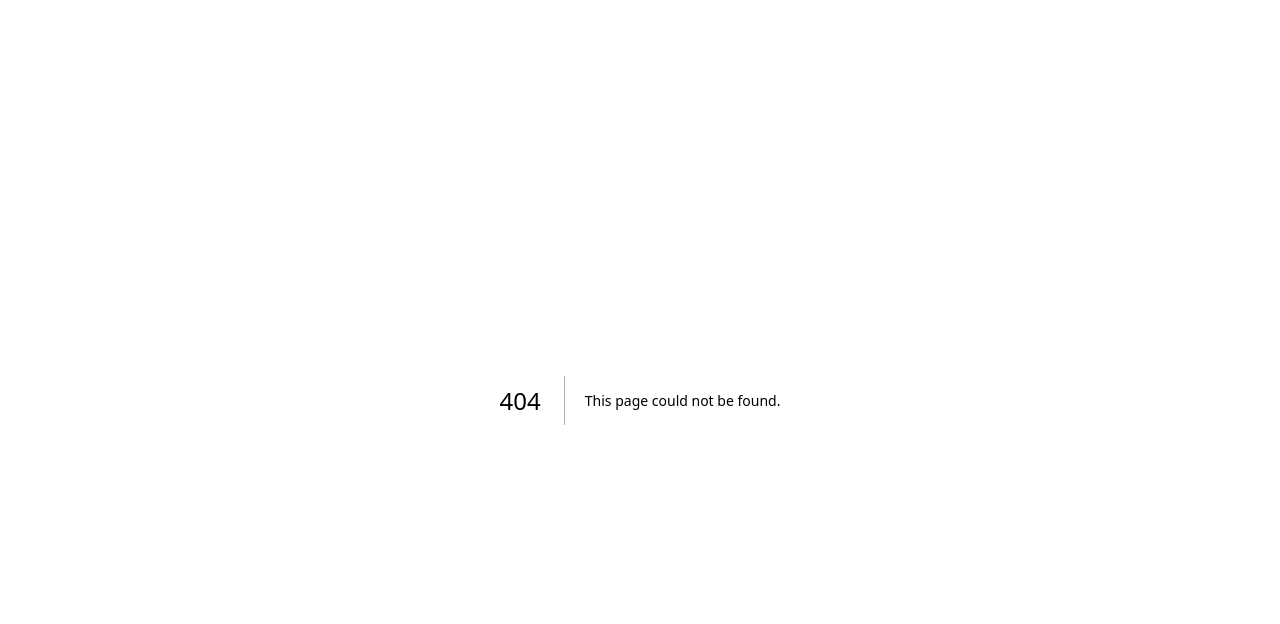
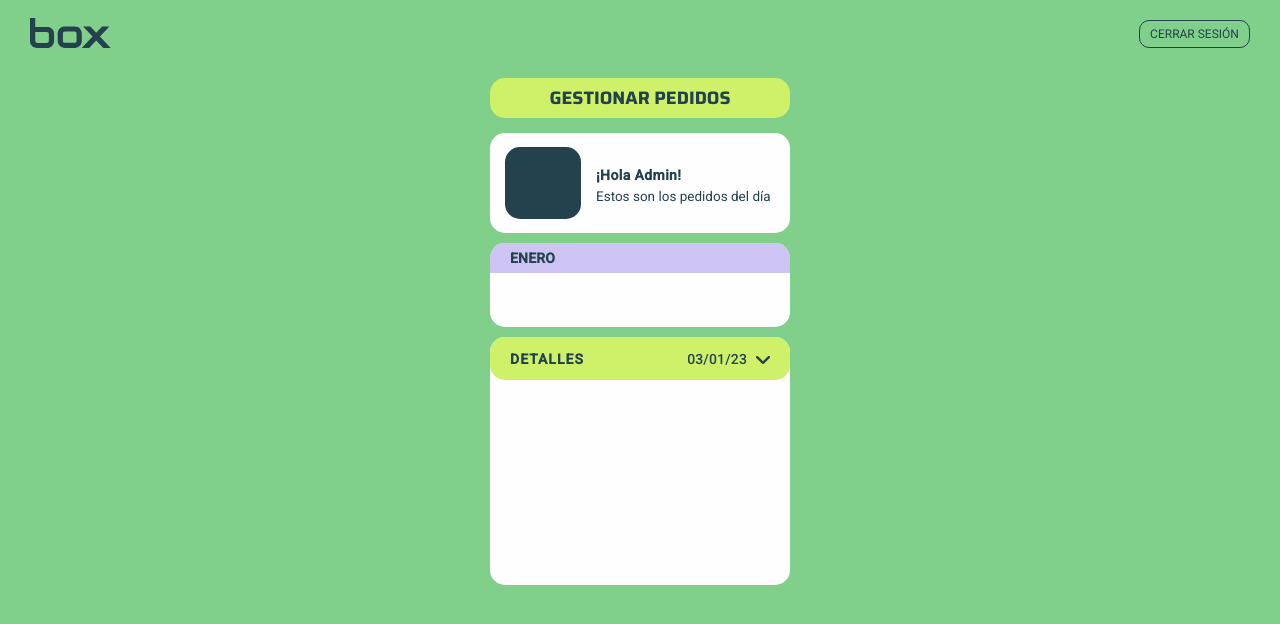
Before and after one commit to JuanPiPem/BoxDeliveryFrontend, a Next.js app: page /manage-orders in a window 1280 px wide. Before the commit this address had no page. Shown: the top 624 px of the page. Built offline with nearby package versions, Linux system fonts and the light colour scheme.

Commit message:
add manage orders component and fix styles

```diff
--- a/package.json
+++ b/package.json
@@ -29,7 +29,6 @@
     "eslint-plugin-react": "^7.33.2",
     "husky": "^8.0.0",
     "lint-staged": "^15.2.0",
-    "prop-types": "^15.8.1",
     "sass": "^1.69.7",
     "typescript": "5.3.3"
   }
--- a/src/app/globals.scss
+++ b/src/app/globals.scss
@@ -1,4 +1,4 @@
-$ligth-green: #80cf8b;
+$light-green: #80cf8b;
 $dark-green: #24424d;
 $light-yellow: #cef169;
 $light-violet: #cec4f4;
--- /dev/null
+++ b/src/app/manage-orders/page.tsx
@@ -0,0 +1,8 @@
+import ManageOrders from "components/manageOrders/ManageOrders";
+import React from "react";
+
+const page = () => {
+  return <ManageOrders />;
+};
+
+export default page;
--- a/src/assets/img/LeftArrow.tsx
+++ b/src/assets/img/LeftArrow.tsx
@@ -11,8 +11,8 @@ export default function LeftArrow(props: { width?: number; height?: number }) {
       xmlns="http://www.w3.org/2000/svg"
     >
       <path
-        fill-rule="evenodd"
-        clip-rule="evenodd"
+        fillRule="evenodd"
+        clipRule="evenodd"
         d="M14.0366 7.35815C14.5807 7.29356 15 6.88545 15 6.39162C15 5.85291 14.501 5.41619 13.8854 5.41619L3.90271 5.41619L7.6712 1.85182L7.78193 1.73048C8.11426 1.30686 8.07879 0.704673 7.67464 0.319076C7.23007 -0.10508 6.50774 -0.106542 6.06127 0.315812L0.335864 5.732L0.224835 5.85371C-0.108248 6.27866 -0.0712385 6.88289 0.335864 7.268L6.06127 12.6842L6.18946 12.7889C6.63678 13.1028 7.27048 13.0665 7.67464 12.6809L7.78482 12.5591C8.11525 12.1342 8.07708 11.5321 7.6712 11.1482L3.67578 7.36706L13.8854 7.36706L14.0366 7.35815Z"
         fill="#24424D"
       />
--- a/src/commons/header/Header.tsx
+++ b/src/commons/header/Header.tsx
@@ -1,24 +1,28 @@
 import React from "react";
 import s from "./header.module.scss";
 import { Saira } from "next/font/google";
-import PropTypes from "prop-types";
 import LeftArrow from "assets/img/LeftArrow";
 
 const saira = Saira({ weight: "700", subsets: ["latin"] });
 
-const Header = ({ text = "" }): JSX.Element => {
+const Header: React.FC<Props> = ({ text, showArrow = true }): JSX.Element => {
+  const contentStyles = showArrow
+    ? { justifyContent: "space-between" }
+    : { justifyContent: "center" };
   return (
     <div className={`${s.headerContainer} ${saira.className}`}>
       <div className={s.contentContainer}>
-        <div className={s.content}>
+        <div className={s.content} style={contentStyles}>
           {text}
-          <LeftArrow />
+          {showArrow && <LeftArrow />}
         </div>
       </div>
     </div>
   );
 };
-Header.propTypes = {
-  text: PropTypes.string.isRequired,
+
+type Props = {
+  text: string;
+  showArrow?: boolean;
 };
 export default Header;
--- a/src/commons/header/header.module.scss
+++ b/src/commons/header/header.module.scss
@@ -7,6 +7,7 @@
 .contentContainer {
   height: 100%;
   width: 100%;
+  margin: 30px 0px 5px 0px;
   display: flex;
   justify-content: center;
   align-items: center;
--- /dev/null
+++ b/src/components/manageOrders/ManageOrders.tsx
@@ -0,0 +1,41 @@
+import React from "react";
+import s from "./manageOrders.module.scss";
+import Navbar from "commons/navbar/Navbar";
+import Header from "commons/header/Header";
+import DeployArrowDown from "assets/img/DeployArrowDown";
+
+const ManageOrders = () => {
+  return (
+    <div className={s.outerContainer}>
+      <Navbar />
+      <Header text="Gestionar pedidos" showArrow={false} />
+      <div className={s.welcomeCardContainer}>
+        <div className={s.welcomeCard}>
+          <div className={s.profileImage} />
+          <div className={s.textContainer}>
+            <h5>¡Hola Admin!</h5>
+            <p>Estos son los pedidos del día</p>
+          </div>
+        </div>
+      </div>
+      <div className={s.calendarCard}>
+        <div className={s.header}>
+          <h5>Enero</h5>
+        </div>
+        <div className={s.dates}></div>
+      </div>
+      <div className={s.detailsContainer}>
+        <div className={s.header}>
+          <h5>Detalles</h5>
+          <div className={s.dateContainer}>
+            <h6>03/01/23</h6>
+            <DeployArrowDown />
+          </div>
+        </div>
+        <div className={s.info}></div>
+      </div>
+    </div>
+  );
+};
+
+export default ManageOrders;
--- /dev/null
+++ b/src/components/manageOrders/manageOrders.module.scss
@@ -0,0 +1,116 @@
+@import "../../app/globals.scss";
+
+.outerContainer {
+  width: 100%;
+  height: 100vh;
+  display: flex;
+  flex-direction: column;
+  align-items: center;
+  background-color: $light-green;
+}
+
+.welcomeCardContainer {
+  width: 300px;
+  height: 100px;
+  display: flex;
+  justify-content: center;
+  align-items: center;
+  margin: 45px 0 10px;
+  border-radius: 15px;
+  background-color: #fefefe;
+}
+.welcomeCard {
+  height: 90%;
+  width: 90%;
+  display: flex;
+  align-items: center;
+}
+.profileImage {
+  width: 76px;
+  height: 72px;
+  border-radius: 15px;
+  background-color: $dark-green;
+}
+
+.textContainer {
+  margin-left: 15px;
+  height: 100%;
+  display: flex;
+  flex-direction: column;
+  justify-content: center;
+  color: #24424d;
+  h5 {
+    all: unset;
+    margin: 5px 0;
+    font-weight: 600;
+    font-size: 14px;
+    letter-spacing: 0.4px;
+  }
+  p {
+    all: unset;
+    margin: 0px 0;
+    font-weight: 400;
+    font-size: 13.5px;
+  }
+}
+.calendarCard {
+  width: 300px;
+  height: 84px;
+  border-radius: 15px;
+  margin-bottom: 10px;
+  background: #fefefe;
+  .header {
+    width: 300px;
+    height: 30px;
+    display: flex;
+    align-items: center;
+    border-radius: 15px 15px 0px 0px;
+    background: #cec4f4;
+    h5 {
+      all: unset;
+      margin-left: 20px;
+      color: #24424d;
+      font-size: 14px;
+      font-weight: 700;
+      letter-spacing: 0.15px;
+      text-transform: uppercase;
+    }
+  }
+}
+.detailsContainer {
+  width: 300px;
+  height: 248px;
+  border-radius: 15px;
+  background: #fefefe;
+  .header {
+    width: 300px;
+    height: 43px;
+    display: flex;
+    align-items: center;
+    justify-content: space-between;
+    border-radius: 15px;
+    background: #cef169;
+    h5 {
+      all: unset;
+      margin-left: 20px;
+      color: #24424d;
+      font-size: 14px;
+      font-weight: 700;
+      letter-spacing: 1px;
+      text-transform: uppercase;
+    }
+    .dateContainer {
+      margin-right: 20px;
+      h6 {
+        all: unset;
+        margin-right: 9px;
+        color: #24424d;
+        font-size: 14px;
+        font-weight: 500;
+        letter-spacing: 0.15px;
+      }
+    }
+  }
+  // .info {
+  // }
+}
```
Also changed, not shown: src/assets/img/UploadImage.tsx (+8 -8 lines), 1 other file (tests, documents, lock files or other folders).
